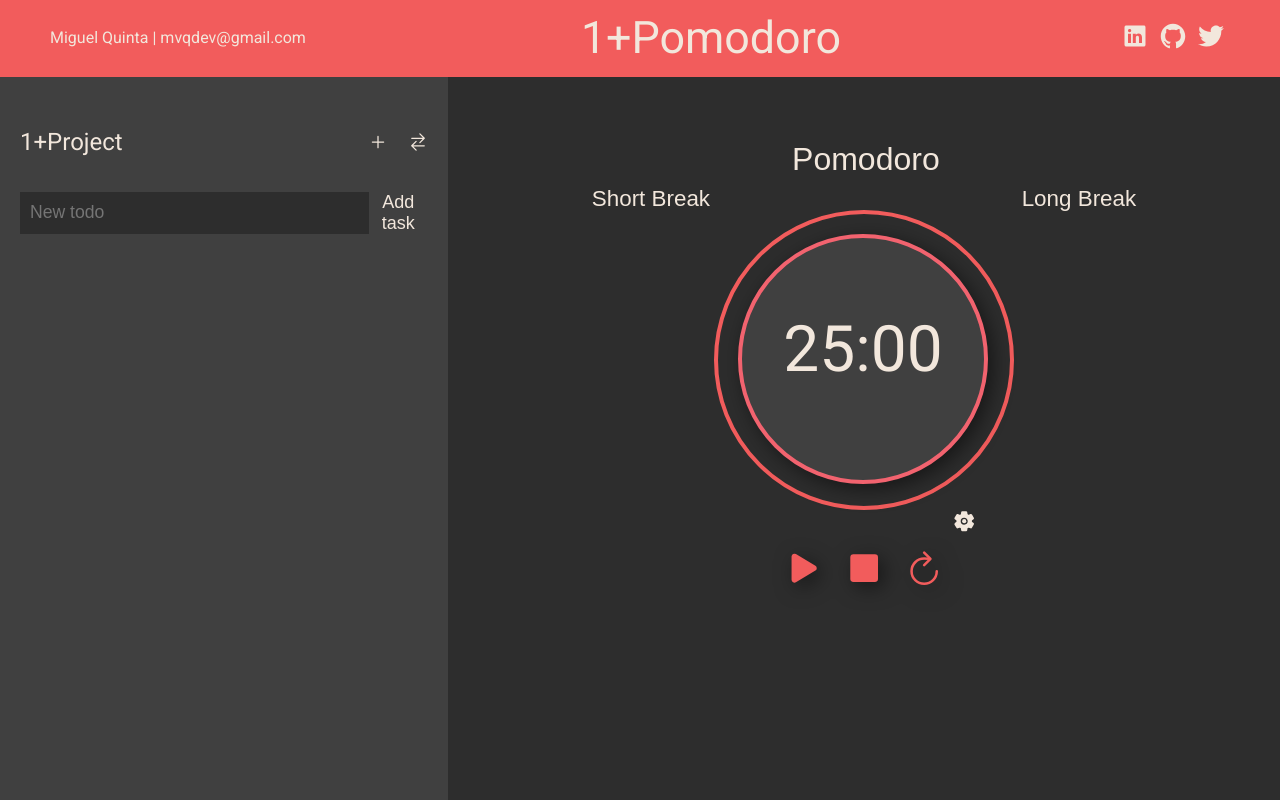
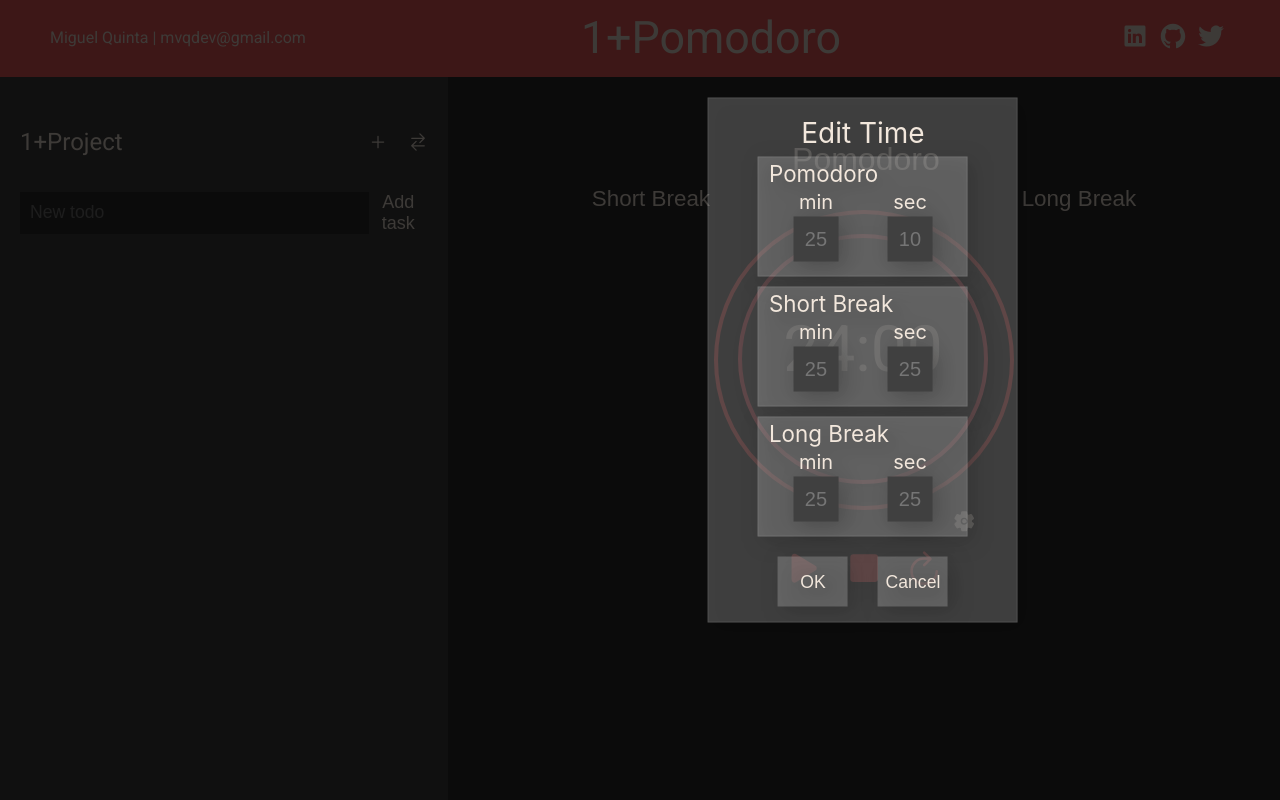
Before and after one commit to mvquinta/1-pomodoro, a React (Create React App) app: page / in a window 1280 px wide. Both pictures are taken after a click on the button 963 px from the left and 524 px from the top of the page. Built offline with nearby package versions, Linux system fonts and the light colour scheme.

Commit message:
working on refactoring timer to use and edit all different timers. Next step, fix when counter gets to 0

```diff
--- a/src/components/ClockTimer.js
+++ b/src/components/ClockTimer.js
@@ -16,11 +16,18 @@ const buttonVariants = {
     }
 }
 
-
-
 export default function ClockTimer(props) {
 
     const [session, setSession] = useState(25 * 60) //converts session from minutes to seconds.
+
+    const [sessionID, setSessionID] = useState(0)
+
+    const [pomodoroSession, setPomodoroSession] = useState(24 * 60)
+    const [shortSession, setShortSession] = useState(4 * 60)
+    const [longSession, setLongSession] = useState(14 * 60)
+
+    //const [clockSession, setClockSession] = useState(1300)
+
     const [play, setPlay] = useState(false) //state to toggle play timer
     const [pause, setPause] = useState(true) //state to toggle pause timer
     const [popEditTime, setPopEditTime] = useState(false) //state to toggle edit time popup window
@@ -36,39 +43,49 @@ export default function ClockTimer(props) {
     function playAudioWaterDroplet() {audioWaterDroplet.play()}
     //function pauseAudioBell() { audioBell.pause() }
 
-    //depending on selected session, that is sent as a prop from App.js, different default session times are set
-    //they are all converted from minutes to seconds
+    //update this comment
     useEffect(() => {
         if (props.valueType === 'Pomodoro') {
-            setSession(25 * 60)
+            setSessionID(0)
         } else if ( props.valueType === 'Short Break') {
-            setSession(5 * 60)
+            setSessionID(1)
         } else if (props.valueType === 'Long Break') {
-            setSession(15 * 60)
+            setSessionID(2)
         }
     }, [props.valueType])
 
-
     //setInterval for when play is active to count the timer down 1 second each second XD
     //when pause is clicked, set to true, clearInterval method stops setInterval
+
     useEffect(() => {
         if (play) {
             id.current = window.setInterval(() => {
-                setSession((second) => second - 1)
+                sessionID === 0
+                ? setPomodoroSession((second) => second - 1)
+                : sessionID === 1
+                ? setShortSession((second) => second - 1)
+                : sessionID === 2
+                ? setLongSession((second) => second - 1)
+                : console.log('cool')
             }, 1000)
         } else if (pause){
             window.clearInterval(id.current)
         }
     }, [play, pause])
 
+
     //when session timer gets to 0 we stop timer by changing state of pause and play. If not it would go to negative values
     //than we reset session to pomodoro defaul time (this might be changed...)
-    if(session === 0) {
-        playAudioBell()
-        setPause(true)
-        setPlay(false)
-        setSession(25 * 60)
-    }
+    useEffect(() => {
+        if(pomodoroSession === 0 || shortSession === 0 || longSession === 0) {
+            playAudioBell()
+            setPause(true)
+            setPlay(false)
+            setSession(25 * 60)
+        }
+    },[pomodoroSession, shortSession, longSession])
+
+
 
     //math conversion of time to be rendered
     function convertTime(updateSession) {
@@ -109,16 +126,25 @@ export default function ClockTimer(props) {
                 <div className='circle'>
                     <div className='circle-content'>
                         <div>
-                            <Hovertip text='Click To Edit'>
-                                {popEditTime ? <PopEditTime valueSetSession={setSession} valueSetPopEditTime={setPopEditTime}/> : null}
-                                <span className='timer-session' onClick={togglePopEditTime}>{convertTime(session)}</span>
-                            </Hovertip>
+                            {sessionID === 0
+                            ? <span className='timer-session'>{convertTime(pomodoroSession)}</span>
+                            : sessionID === 1
+                            ? <span className='timer-session'>{convertTime(shortSession)}</span>
+                            : sessionID === 2
+                            ? <span className='timer-session'>{convertTime(longSession)}</span>
+                            : null}
                         </div>
                     </div>
                 </div>
             </div>
             <div className='circle-settings-icon'>
-                <button><IoSettings /></button>
+                {popEditTime ? <PopEditTime
+                valueSetPopEditTime={setPopEditTime}
+                valueSetPomodoroSession={setPomodoroSession}
+                valueSetShortSession={setShortSession}
+                valueSetLongSession={setLongSession}
+                /> : null}
+                <button onClick={togglePopEditTime}><IoSettings /></button>
             </div>
             <IconContext.Provider value={{ color: "#F25C5C", size:"1.8em", className: "global-class-name" }}>
                 <div className='circle-buttons'>
--- a/src/components/PopEditTime.js
+++ b/src/components/PopEditTime.js
@@ -3,13 +3,21 @@ import ReactDom from 'react-dom'
 import './styles/ModalPop.css'
 
 export default function PopEditTime(props) {
-  const [editTime, setEditTime] = React.useState(0);
-  const [secondsEditTime, setSecondsEdiTime] = React.useState(0);
+  const [editPomodoroMin, setEditPomodoroMin] = React.useState(0)
+  const [editPomodoroSec, setEditPomodoroSec] = React.useState(0)
+  const [editShortMin, setEditShortMin] = React.useState(0)
+  const [editShortSec, setEditShortSec] = React.useState(0)
+  const [editLongMin, setEditLongMin] = React.useState(0)
+  const [editLongSec, setEditLongSec] = React.useState(0)
 
   //reads the input fields and converts it to seconds. This value is than used to update the setSession time back in ClockTimer.js
   function handleOkClick() {
-    const convertedTime = parseInt(editTime) * 60 + parseInt(secondsEditTime);
-    props.valueSetSession(convertedTime);
+    const convertedPomodorTime = parseInt(editPomodoroMin) * 60 + parseInt(editPomodoroSec);
+    const convertedShortTime = parseInt(editShortMin) * 60 + parseInt(editShortSec);
+    const convertedLongTime = parseInt(editLongMin) * 60 + parseInt(editLongSec);
+    props.valueSetPomodoroSession(convertedPomodorTime);
+    props.valueSetShortSession(convertedShortTime);
+    props.valueSetLongSession(convertedLongTime);
     props.valueSetPopEditTime(false);
   }
 
@@ -39,7 +47,7 @@ export default function PopEditTime(props) {
                     <div>
                       <input
                       type="number"
-                      onChange={(e) => setEditTime(e.target.value)}
+                      onChange={(e) => setEditPomodoroMin(e.target.value)}
                       placeholder="25"
                       className='popInput-EditTime'
                       />
@@ -47,8 +55,8 @@ export default function PopEditTime(props) {
                     <div>
                       <input
                       type="number"
-                      onChange={(e) => setEditTime(e.target.value)}
-                      placeholder="25"
+                      onChange={(e) => setEditPomodoroSec(e.target.value)}
+                      placeholder="10"
                       className='popInput-EditTime'
                       />
                     </div>
@@ -68,7 +76,7 @@ export default function PopEditTime(props) {
                     <div>
                       <input
                       type="number"
-                      onChange={(e) => setEditTime(e.target.value)}
+                      onChange={(e) => setEditShortMin(e.target.value)}
                       placeholder="25"
                       className='popInput-EditTime'
                       />
@@ -76,7 +84,7 @@ export default function PopEditTime(props) {
                     <div>
                       <input
                       type="number"
-                      onChange={(e) => setEditTime(e.target.value)}
+                      onChange={(e) => setEditShortSec(e.target.value)}
                       placeholder="25"
                       className='popInput-EditTime'
                       />
@@ -97,7 +105,7 @@ export default function PopEditTime(props) {
                     <div>
                       <input
                       type="number"
-                      onChange={(e) => setEditTime(e.target.value)}
+                      onChange={(e) => setEditLongMin(e.target.value)}
                       placeholder="25"
                       className='popInput-EditTime'
                       />
@@ -105,7 +113,7 @@ export default function PopEditTime(props) {
                     <div>
                       <input
                       type="number"
-                      onChange={(e) => setEditTime(e.target.value)}
+                      onChange={(e) => setEditLongSec(e.target.value)}
                       placeholder="25"
                       className='popInput-EditTime'
                       />
```
